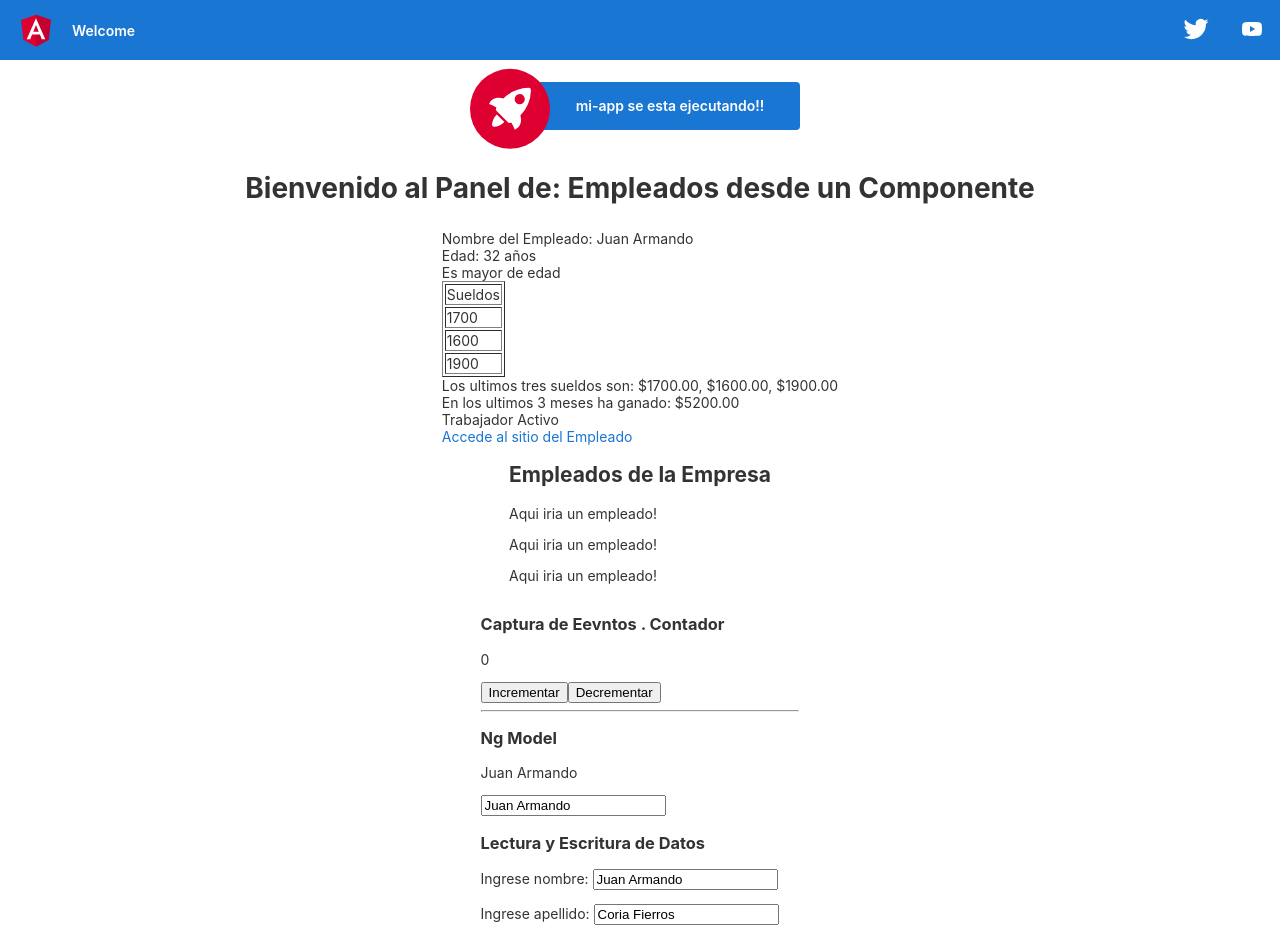
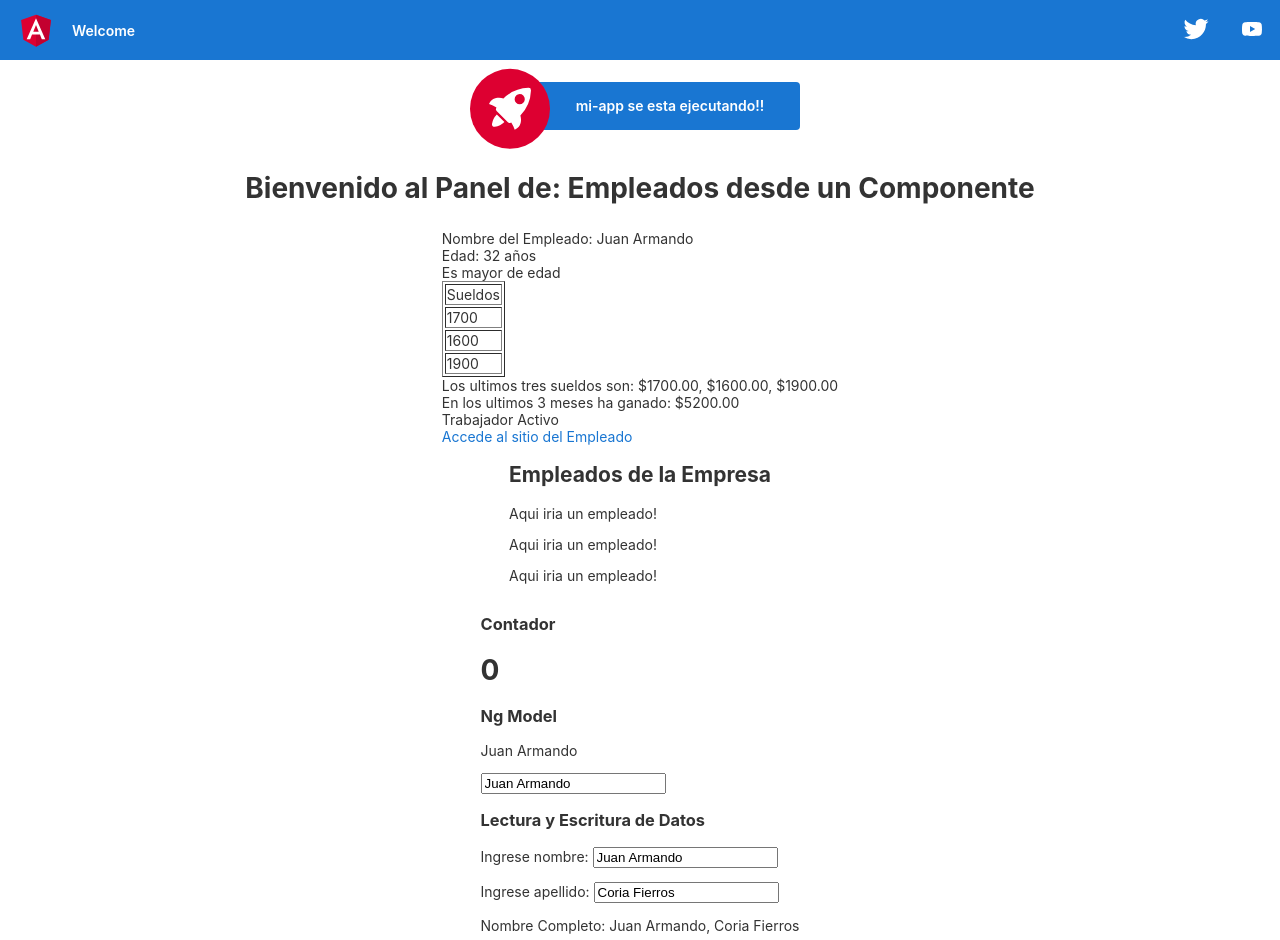
Before and after one commit to corria9/angular-practicas, an Angular app: page / in a window 1280 px wide. Shown: the top 940 px of the page. Built offline with nearby package versions, Linux system fonts and the light colour scheme.

Commit message:
Se sube componente Dado Random @Input

```diff
--- a/src/app/contador/contador.component.html
+++ b/src/app/contador/contador.component.html
@@ -1,10 +1,9 @@
-<h3>Captura de Eevntos . Contador</h3>
-<p>{{contador}}</p>
-<button (click)="incrementar()">Incrementar</button>
-<button (click)="decrementar()">Decrementar</button>
-
-<hr>
-
+<div class="container">
+    <h3>Contador</h3>
+    <span id="counter"></span>
+    <h1>{{contador}}</h1>
+  </div>
+<div class="bar">
     <h3>Ng Model</h3>
     <p>{{nombre}}</p>
     <input type="text" [(ngModel)]="nombre" />
@@ -14,8 +13,10 @@
         <p>Ingrese apellido: <input type="text" [(ngModel)]="apellido"></p>
         <p>Nombre Completo: {{nombre}}, {{apellido}}</p>
     </div>
+</div>
 
 <div style="text-align: center;">
+    <h3>Dados Aleatorios</h3>
     <app-dado></app-dado>
     <app-dado></app-dado>
     <app-dado></app-dado>
--- a/src/app/dado/dado.component.ts
+++ b/src/app/dado/dado.component.ts
@@ -1,4 +1,4 @@
-import { Component, OnInit } from '@angular/core';
+import { Component, OnInit, Input } from '@angular/core';
 
 @Component({
   selector: 'app-dado',
@@ -6,6 +6,7 @@ import { Component, OnInit } from '@angular/core';
   styleUrls: ['./dado.component.css']
 })
 export class DadoComponent implements OnInit {
+  @Input()
   valor: number = 1;
   constructor() { }
 
```
Also changed, not shown: src/app/dado/dado.component.html (line endings or trailing spaces). Lines whose indentation alone changed are shown as unchanged.
